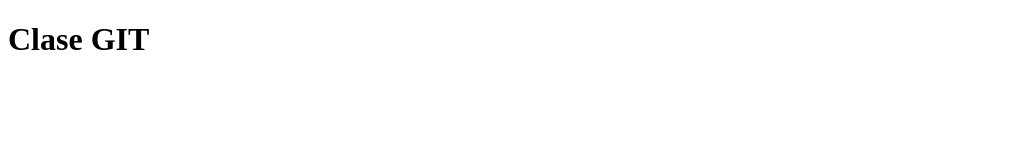
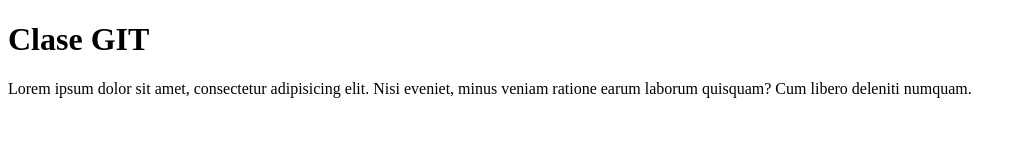
Before and after one commit to ihuaynates/clase-git, a plain HTML site: page index.html in a window 1280 px wide. Shown: the whole page, without its empty margins (0-1026 px from the left). Drawn offline with Linux system fonts and the light colour scheme.

Commit message:
se agrego parrafo

```diff
--- a/index.html
+++ b/index.html
@@ -8,5 +8,9 @@
   </head>
   <body>
     <h1>Clase GIT</h1>
+    <p>
+      Lorem ipsum dolor sit amet, consectetur adipisicing elit. Nisi eveniet,
+      minus veniam ratione earum laborum quisquam? Cum libero deleniti numquam.
+    </p>
   </body>
 </html>
```
